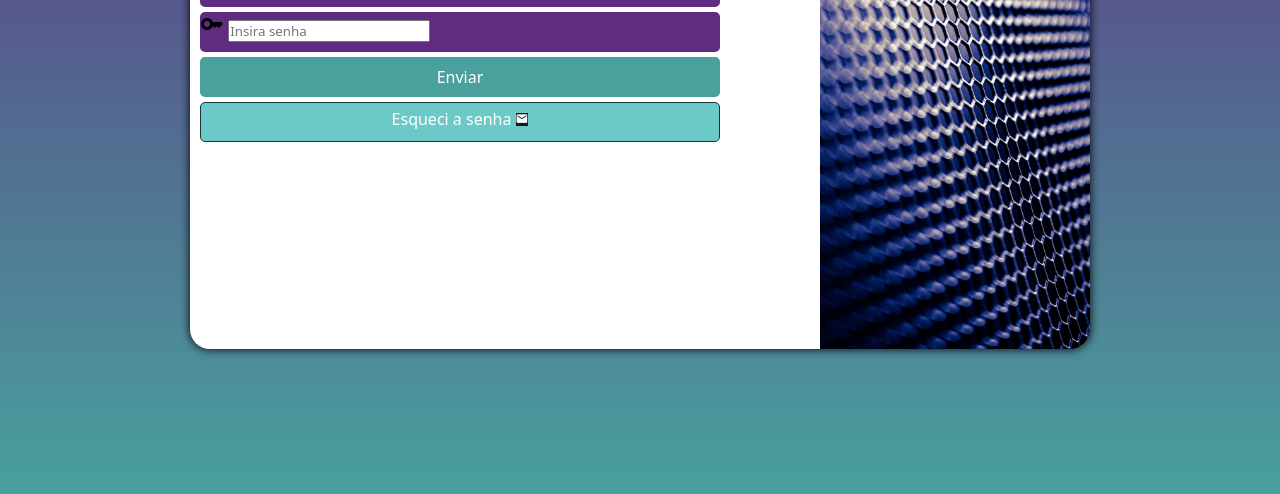
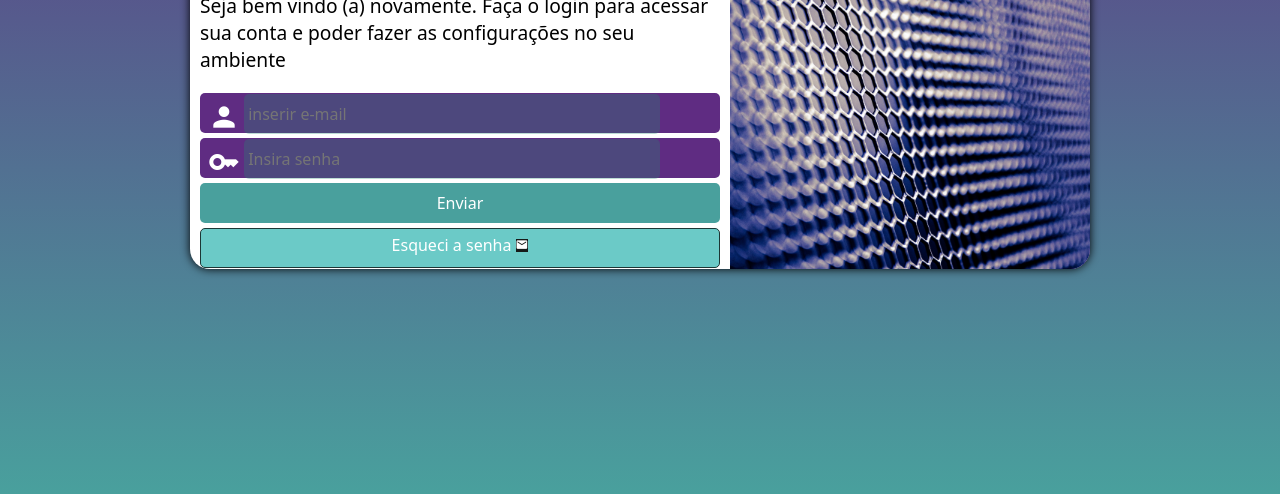
Before and after one commit to DanielDurce/projeto-login, a plain HTML site: page index.html in a window 1280 px wide. Shown: the part 306-800 px from the top of the page. Drawn offline with Linux system fonts and the light colour scheme.

Commit message:
finalizando projeto tela de login

```diff
--- a/estilos/mediaquery.css
+++ b/estilos/mediaquery.css
@@ -6,7 +6,13 @@
 
     section#login {
         width: 80vw;
+        height:280px ;
     }
+    div#formulario>h1 {
+        font-size: 2em;
+
+    }
+
 
     section#login>div#imagem {
         float: left;
@@ -30,11 +36,12 @@
 
     section#login {
         width: 900px;
+        height: 350px;
     }
 
     section#login>div#imagem {
         float: right;
-        width: 30%;
+        width: 40%;
         height: 100%;
 
     }
@@ -45,12 +52,13 @@
     }
 
     div#formulario>h1 {
-        font-size: 1em;
+        font-size: 2em;
 
     }
 
     div#formulario>p {
         font-size: 1.2em;
+        margin: 20px 0px;
     }
 
     form>input[type=submit] {
--- a/estilos/style.css
+++ b/estilos/style.css
@@ -37,7 +37,7 @@ section#login {
     border-radius: 20px;
     overflow: hidden;
     box-shadow: 0px 0px 10px black;
-
+    transform: translate(-50%, -50%);
     transition: .3s, .3s;
     transition-timing-function: ease;
 
@@ -79,6 +79,32 @@ div.campo > label {
     display: none;
 }
 
+div.campo >i {
+    color: white;
+    position: relative;
+    font-size: 2em;
+    width: 40px;
+    padding: 8px;
+
+}
+
+div.campo >input {
+    background-color: #2788704d;
+    font-size: 1em;
+    width: 80%;
+    height: 100%;
+    transform: translateY(-13px);
+    border: 0px;
+    border-radius: 5px;
+    padding: 4px;
+    transform: translateY(-13px);
+
+}
+
+div.campo > input:focus-within {
+    background-color: white;
+}
+
 form>input[type=submit] {
     display: block;
     font-size: 1em;
```
